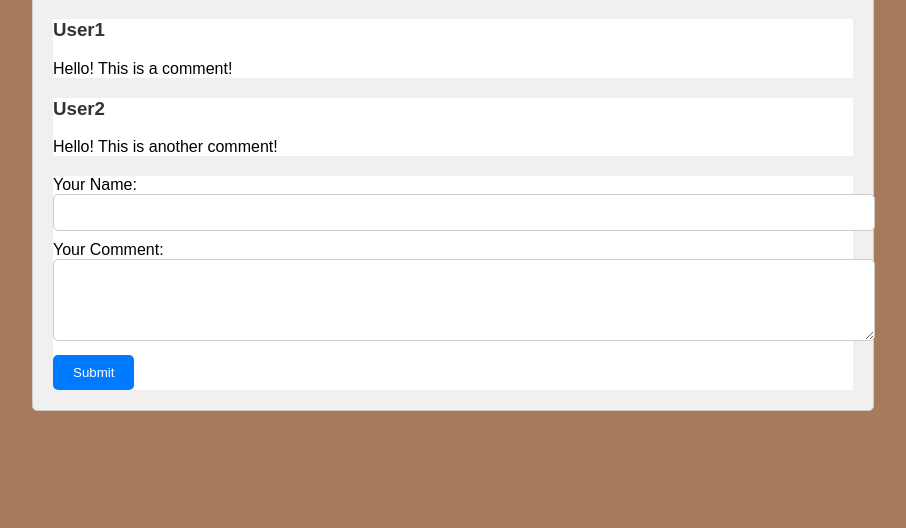
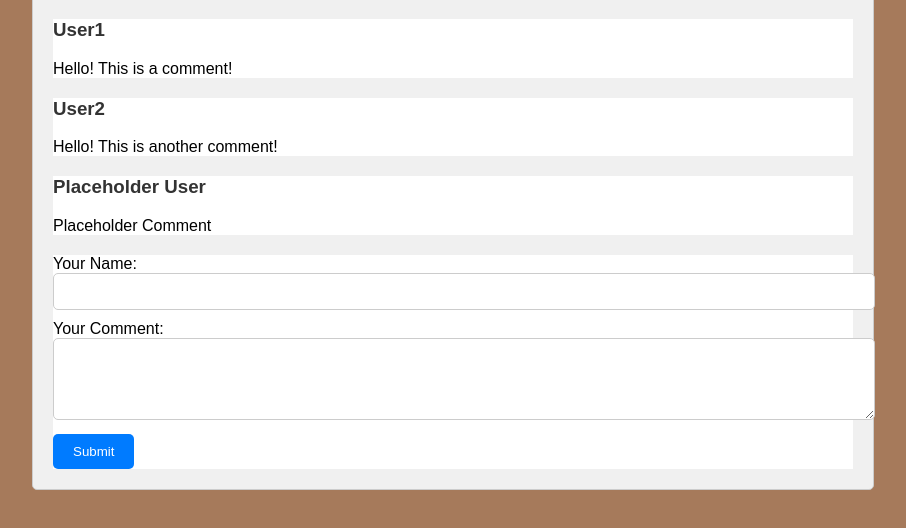
Before and after one commit to Lebazoid/startup, a plain HTML site: page Discussion Board.html in a window 1280 px wide. Shown: the part 102-630 px from the top of the page, without its empty margins (187-1093 px from the left). Drawn offline with Linux system fonts and the light colour scheme.

Commit message:
Added placeholder, incrementally repeating comments to Discussion Board

```diff
--- a/Discussion Board.html
+++ b/Discussion Board.html
@@ -5,6 +5,21 @@
     <meta name="viewport" content="width=device-width, initial-scale=1.0">
     <title>Discussion Board</title>
     <link rel="stylesheet" type="text/css" href="CSS_DiscussionBoard.css">
+    <script>
+        window.onload = function () {
+            setInterval(() => {
+                let chat = 'Placeholder Comment'; //Mimics Real conversation
+                const commentContainer = document.querySelector('.comments');
+                const newComment = document.createElement('div');
+                newComment.classList.add('comment');
+                newComment.innerHTML = `
+                    <h3>Placeholder User</h3>
+                    <p>${chat}</p>
+                `;
+                commentContainer.appendChild(newComment);
+            }, 5000);
+        }
+    </script>
 </head>
 <body>
 
```
